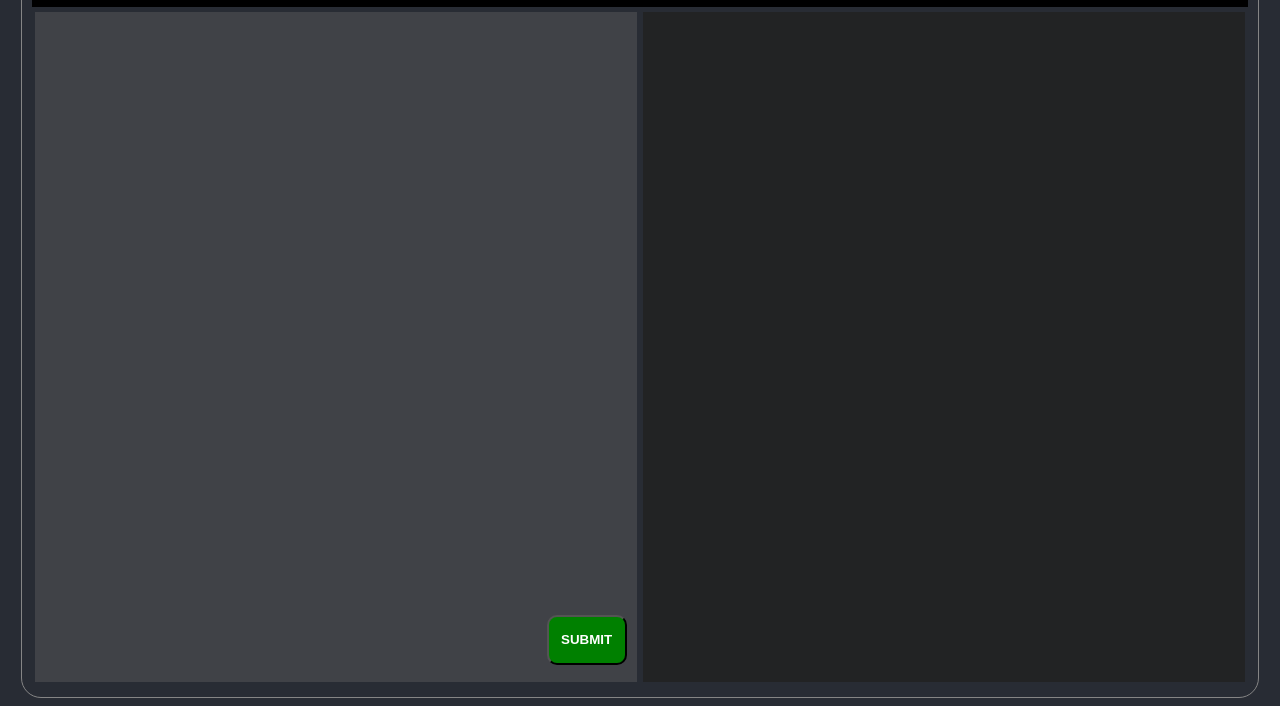
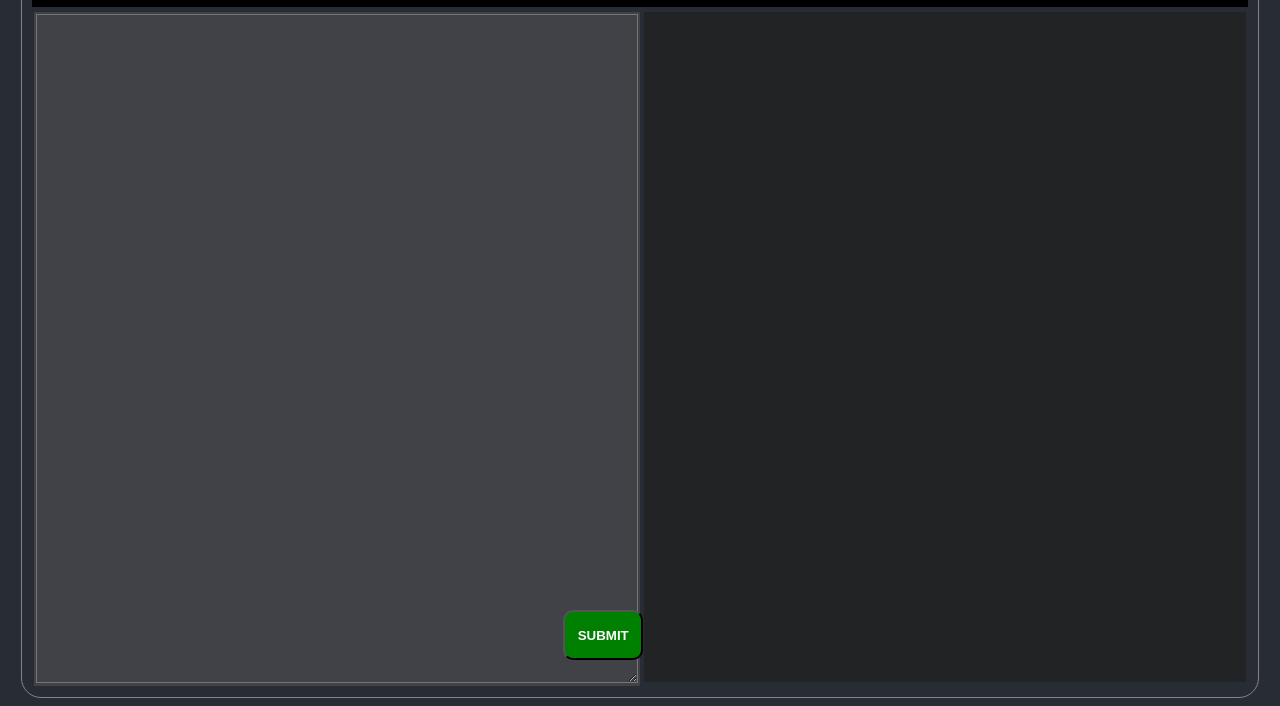
Before and after one commit to Saurabhsharma884/Basic-Code-Compiler, a plain HTML site: page index.html in a window 1280 px wide. Shown: the part 94-800 px from the top of the page. Drawn offline with Linux system fonts and the light colour scheme.

Commit message:
Submit Button

```diff
--- a/index.html
+++ b/index.html
@@ -4,7 +4,7 @@
 <head>
     <meta charset="utf-8">
     <meta http-equiv="X-UA-Compatible" content="IE=edge">
-    <title>Basic Compiler</title>
+    <title>Basic Code Editor</title>
     <meta name="description" content="">
     <meta name="viewport" content="width=device-width, initial-scale=1">
     <link rel="stylesheet" href="styles.css">
@@ -28,6 +28,9 @@
         </div>
         <div id="area">
             <div id="editor">
+                <textarea name="" id="editorArea">
+
+                </textarea>
 
                 <button id="submitBtn">
                     SUBMIT
--- a/styles.css
+++ b/styles.css
@@ -31,6 +31,7 @@ body {
   background-color: #404247;
   width: 49.5%;
   height: 100%;
+  padding: 2px;
   margin-left: auto;
   margin-right: auto;
 }
@@ -53,10 +54,17 @@ body {
 #langSelect {
 }
 
+#editorArea {
+  color: white;
+  width: 99%;
+  height: 99%;
+  background-color: transparent;
+}
+
 #submitBtn {
-  position: relative;
-  top: 90%;
-  left: 85%;
+  position: absolute;
+  top: 88%;
+  left: 44%;
   background-color: green;
   color: white;
   font-weight: bolder;
```
